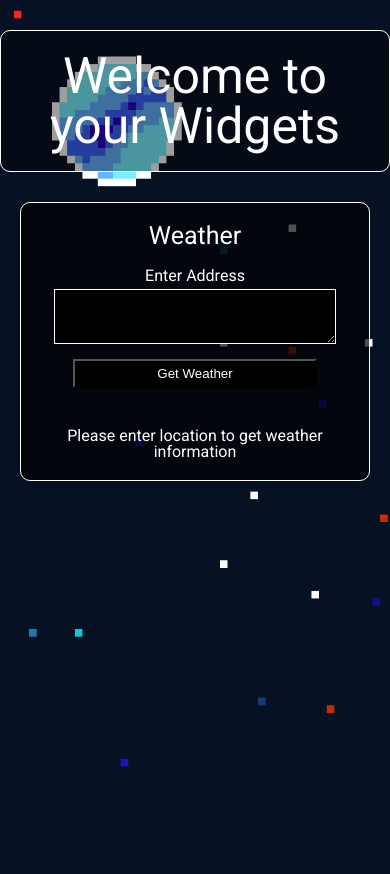
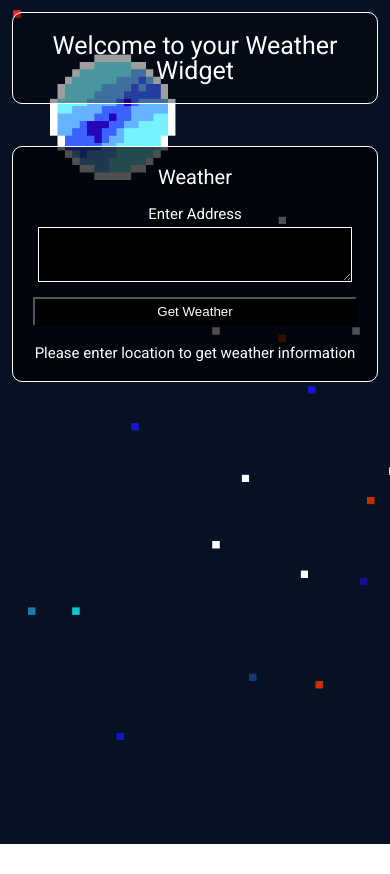
Before and after one commit to joshuachoi0508/widget, a React (Create React App) app: page / in a window 390 px wide. After the commit the page ends 844 px from the top, so only its background shows below. Built offline with nearby package versions, Linux system fonts and the light colour scheme.

Commit message:
Make it mobile friendly

```diff
--- a/src/App.css
+++ b/src/App.css
@@ -14,8 +14,14 @@ h2 {
   font-size: 25px;
 }
 
+p, h4 {
+  text-align: center;
+}
+
 .App {
-  text-align: center;
+  display: flex;
+  flex-direction: column;
+  align-items: center;
   font-family: roboto;
 }
 
@@ -49,15 +55,27 @@ h2 {
   border-radius: 10px;
   margin-top: 30px;
   background: #00000061;
+  margin: 12px;
+  max-width: 500px;
+  text-align: center;
 }
 
 #Weather {
+  display: flex;
+  flex-direction: column;
+  align-items: center;
   width: 400px;
   padding: 20px;
   border: 1px solid white;
   border-radius: 10px;
   background: #000000b0;
   margin-top: 30px;
+}
+
+.Weather-weather-detail {
+  display: flex;
+  flex-direction: column;
+  align-items: center;
 }
 
 .Weather-location-input-div {
@@ -135,6 +153,13 @@ h2 {
   justify-content: center;
 }
 
+#Weather-Table {
+  width: 100%;
+  display: flex;
+  flex-direction: column;
+  align-items: center;
+}
+
 .Weather-Table-individual-data p:first-of-type {
   width: 50%;
   padding: 5px 0 5px 0;
@@ -158,6 +183,10 @@ h2 {
   border-top: 1px solid white;
 }
 
+.Weather-Table-individual-data p {
+  text-align: center;
+}
+
 .Weather-table-arrow-div {
   display: flex;
   justify-content: space-evenly;
@@ -170,9 +199,56 @@ h2 {
 
 .Weather-Table-tables-div {
   margin-bottom: 20px;
+  width: 100%;
 }
 
 @keyframes App-logo-spin {
   from { transform: rotate(0deg); }
   to { transform: rotate(360deg); }
 }
+
+@media only screen and (max-width: 585px) {
+}
+
+@media only screen and (max-width: 480px) {
+  h1 {
+    font-size: 25px;
+  }
+
+  h2 {
+    font-size: 20px;
+  }
+
+  p {
+    font-size: 15px;
+  }
+
+  #App-widgets-div {
+    width: 100%;
+  }
+
+  #Weather {
+    width: 100%;
+    margin: 30px 12px 0 12px;
+  }
+
+  #Weather h3 {
+    font-size: 16px;
+  }
+
+  #Weather h4 {
+    font-size: 16px;
+  }
+
+  .Weather-location-input-div textarea {
+    width: 90%;
+  }
+
+  .Weather-location-input-div button {
+    width: 100%;
+  }
+
+  .Weather-location-input-div {
+    width: 100%;
+  }
+}
--- a/src/App.jsx
+++ b/src/App.jsx
@@ -8,7 +8,7 @@ class App extends Component {
   render() {
     return (
       <div className="App">
-        <h1 id="App-welcome">Welcome to your Widgets</h1>
+        <h1 id="App-welcome">Welcome to your Weather Widget</h1>
         <div id="App-widgets-div">
           <Weather />
         </div>
--- a/src/components/weather.jsx
+++ b/src/components/weather.jsx
@@ -11,6 +11,7 @@ class Weather extends React.Component {
       lng: "",
       weather: {},
       frame: "",
+      //dataIdx is used to select which portion of the weather data will be shown.
       dataIdx: 0
     }
 
@@ -19,6 +20,7 @@ class Weather extends React.Component {
     this.setFrame = this.setFrame.bind(this);
   }
 
+  //Get latitude / longtitude from Google Maps Geocode API based on the location the user enters.
   getLatLong(e){
     e.preventDefault();
 
@@ -38,6 +40,8 @@ class Weather extends React.Component {
       })
   }
 
+  //Get current location's weather using darksky api. Uses cors-anywhere.herokuapp.com
+  //since darksky doesn't allow cors, I'm using https://cors-anywhere.herokuapp.com/ reverse proxy
   getWeather(){
     fetch(`https://cors-anywhere.herokuapp.com/https://api.darksky.net/forecast/${process.env.REACT_APP_WEATHER_API_KEY}/${this.state.lat},${this.state.lng}`)
       .then(response => response.json())
@@ -46,6 +50,7 @@ class Weather extends React.Component {
       })
   }
 
+  //Sets weather the user selected to see "daily" or "hourly" weather
   setFrame(type) {
     this.setState({ frame: type });
   }
@@ -84,9 +89,9 @@ class Weather extends React.Component {
           <button type="submit">Get Weather</button>
         </form>
 
-        <div className="Weather-weather-detail">
+        <div style={{ width: '100%' }}>
           {this.state.weather.currently ?
-            <div>
+            <div className="Weather-weather-detail">
               <h3>{this.state.weatherLocation}</h3>
 
               <div className="Weather-current-weather-div">
@@ -100,13 +105,17 @@ class Weather extends React.Component {
                 decrementIdx={this.decrementIdx}
                 setFrame={this.setFrame}
               />
-              <canvas
-                id="weather-chart"
-                style={{ display: 'none' }}
-              ></canvas>
+
+              <div className="chart-div" style={{width: "90%"}}>
+                <canvas
+                  id="weather-chart"
+                  style={{ display: 'none' }}
+                ></canvas>
+              </div>
+
             </div>
               :
-            <p>Please enter location to get weather information</p>
+            <p style={{ textAlign: "center" }}>Please enter location to get weather information</p>
           }
         </div>
       </div>
--- a/src/components/weather_table.jsx
+++ b/src/components/weather_table.jsx
@@ -2,15 +2,18 @@ import React from 'react';
 import Chart from 'chart.js';
 
 const WeatherTable = (props) => {
+  //Creates labels for chartjs chart
   const createLabels = () => {
     let labels = [];
     if (props.weatherInfo.frame === 'hourly') {
-      //Get current 6 weather data and map them to be labels.
+      //Get current 6 weather label and map them to be labels.
       labels = props.weatherInfo.weather[props.weatherInfo.frame].data.slice(props.weatherInfo.dataIdx, props.weatherInfo.dataIdx + 6).map(weatherInfo => {
         //Convert the time into a string and slice only the hour / minute
         return new Date(weatherInfo.time * 1000).toGMTString().slice(17, 22);
       })
-    } else if (props.weatherInfo.frame === 'daily') {
+    }
+
+    if (props.weatherInfo.frame === 'daily') {
       //Get current 6 weather data and map them to be labels.
       labels = props.weatherInfo.weather[props.weatherInfo.frame].data.slice(props.weatherInfo.dataIdx, props.weatherInfo.dataIdx + 6).map(weatherInfo => {
         //Convert the time into a string and slice only the month / day
@@ -20,14 +23,20 @@ const WeatherTable = (props) => {
     return labels;
   }
 
+  //Creates data matching the labels for chatsjs chart
   const createData = () => {
     let data = [];
 
+    //Get current 6 weather data and map them to be labels.
     if (props.weatherInfo.frame === 'hourly') {
+       //Get hourly temperature
       data = props.weatherInfo.weather[props.weatherInfo.frame].data.slice(props.weatherInfo.dataIdx, props.weatherInfo.dataIdx + 6).map(weatherInfo => {
         return Math.round(weatherInfo.apparentTemperature);
       })
-    } else if (props.weatherInfo.frame === 'daily') {
+    }
+
+    if (props.weatherInfo.frame === 'daily') {
+      //Get average of daily temperature
       data = props.weatherInfo.weather[props.weatherInfo.frame].data.slice(props.weatherInfo.dataIdx, props.weatherInfo.dataIdx + 6).map(weatherInfo => {
         return Math.round((weatherInfo.apparentTemperatureHigh + weatherInfo.apparentTemperatureLow) / 2)
       })
@@ -36,8 +45,10 @@ const WeatherTable = (props) => {
     return data;
   }
 
+  //Creates a table based on the frame and dataIdx
   const createTable = () => {
-    const { dataIdx } = props.weatherInfo.dataIdx;
+    const dataIdx = props.weatherInfo.dataIdx;
+    //diaplayData is used to selected the weather data that will be represented on the table. Upto 6 data sets.
     const displayData = props.weatherInfo.weather[props.weatherInfo.frame].data.slice(dataIdx, dataIdx + 6);
 
     if (props.weatherInfo.frame === "hourly") {
@@ -46,11 +57,14 @@ const WeatherTable = (props) => {
           key={weatherData.time}
           className="Weather-Table-individual-data"
         >
+          {/* Gets each hour's temperature*/}
           <p>{new Date(weatherData.time * 1000).toGMTString().slice(5, 22)}</p>
           <p>{Math.round(Number(weatherData.apparentTemperature))}°F</p>
         </div>
       ))
-    } else if (props.weatherInfo.frame === "daily") {
+    }
+
+    if (props.weatherInfo.frame === "daily") {
       return displayData.map(weatherData => (
         <div
           key={weatherData.time}
@@ -113,7 +127,8 @@ const WeatherTable = (props) => {
           color: '#ffffff66'
         }
       }]
-    }
+    },
+    responsive: true
   });
 
   Chart.defaults.global.defaultFontColor = 'white';
```
